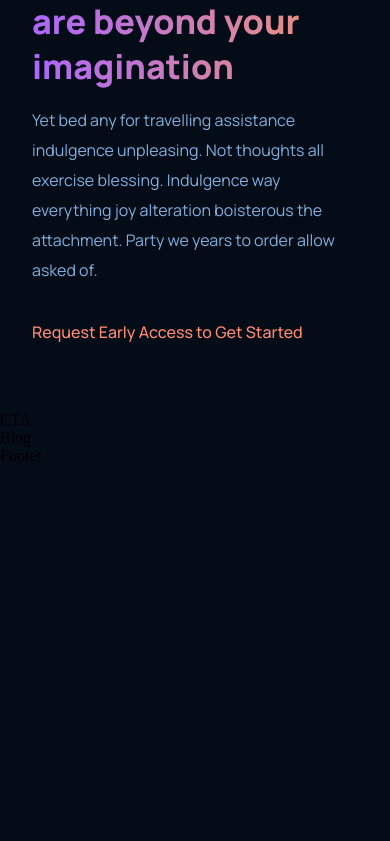
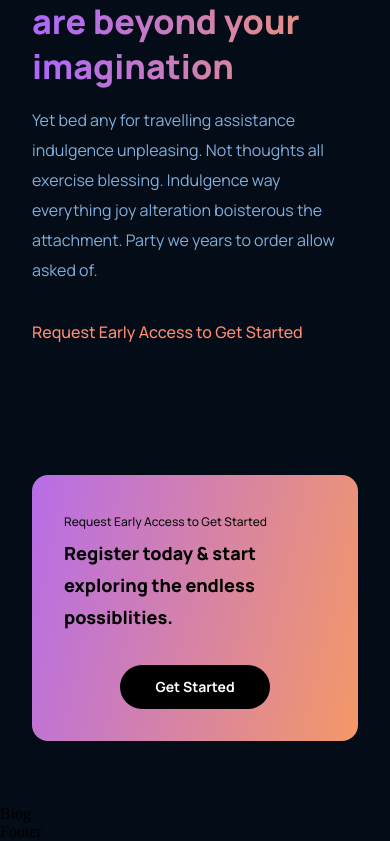
Before and after one commit to emmanuellacamp/gpt3_em, a React (Create React App) app: page / in a window 390 px wide. Shown: the part 3727-4568 px from the top of the page. Before the commit the page ends 4192 px from the top, so only its background shows below. Built offline with nearby package versions, Linux system fonts and the light colour scheme.

Commit message:
create and style cta component

```diff
--- a/src/components/cta/CTA.jsx
+++ b/src/components/cta/CTA.jsx
@@ -3,8 +3,14 @@
 
 const CTA = () => {
   return (
-    <div>
-      CTA
+    <div className='gpt3__cta' >
+      <div className='gpt3__cta-content'>
+        <p>Request Early Access to Get Started</p>
+        <h3>Register today & start exploring the endless possiblities.</h3>
+      </div>
+      <div className='gpt3__cta-btn'>
+        <button type="button">Get Started</button>
+      </div>
     </div>
   )
 }
--- a/src/components/cta/cta.css
+++ b/src/components/cta/cta.css
@@ -0,0 +1,76 @@
+.gpt3__cta{
+    display: flex;
+    justify-content: space-between;
+    align-items: center;
+    flex-direction: row;
+
+    padding: 2rem;
+    margin: 4rem;
+    border-radius: 1rem;
+    background: var(--gradient-bar);
+}
+
+.gpt3__cta-content p{
+    font-family: var(--font-family);
+    font-weight: 500;
+    font-size: 12px;
+    line-height: 30px;
+    color: #0E0E0E;
+}
+
+.gpt3__cta-content h3{
+    font-family: var(--font-family);
+    font-weight: 800;
+    font-size: 24px;
+    line-height: 45px;
+    color: #000000;
+}
+
+.gpt3__cta-btn {
+    display: flex;
+    justify-content: center;
+    align-items: center;
+    margin-left: 2rem;
+}
+
+.gpt3__cta-btn button {
+    background: #000000;
+    color: #FFFFFF;
+    font-family: var(--font-family);
+    font-weight: bold;
+    font-size: 18px;
+    line-height: 30px;
+    padding: 0.5rem 1rem;
+    border-radius: 40px;
+    border: none;
+    outline: none;
+    cursor: pointer;
+    min-width: 150px;
+}
+
+/* for mobile */
+@media screen and (max-width: 650px) {
+    .gpt3__cta {
+        flex-direction: column;
+    }
+
+    .gpt3__cta-btn {
+        margin: 2rem 0 0;
+    }
+}
+
+@media screen and (max-width: 550px) {
+    .gpt3__cta {
+        margin: 4rem 2rem;
+    }
+
+    .gpt3__cta-content h3 {
+        font-size: 18px;
+        line-height: 32px;
+    }
+
+    .gpt3__cta-btn button {
+        font-size: 14px;
+        line-height: 28px;
+    }
+}
```
